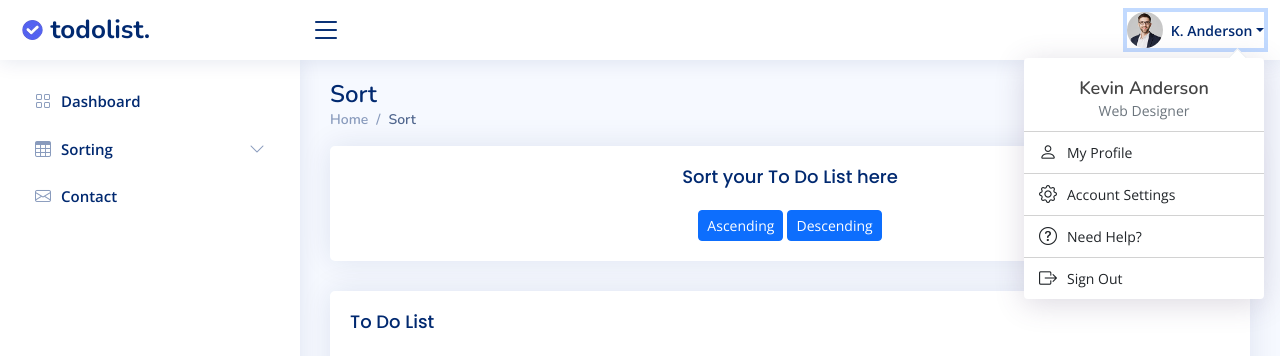
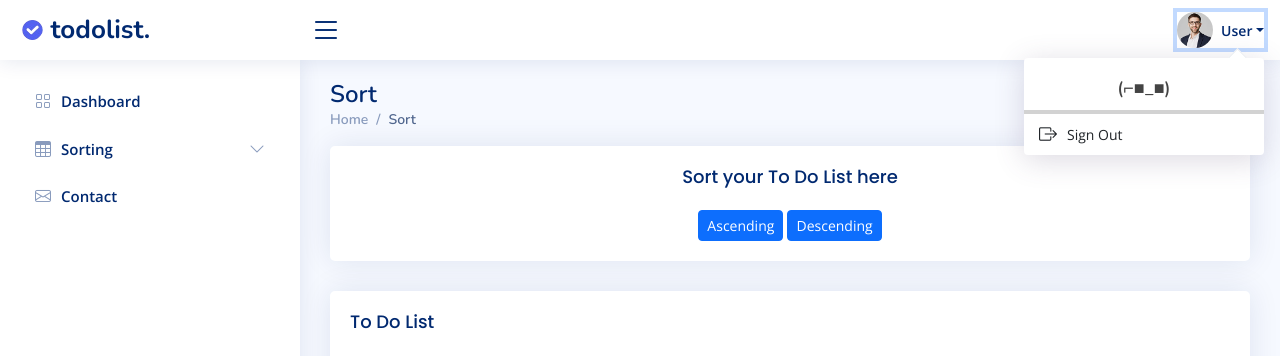
Before and after one commit to AbdulahFaiz/MINPRO-3, a PHP site: page /sort.php in a window 1280 px wide, after a click on "User". Shown: the top 356 px of the page. Run offline with PHP 8.4, Linux system fonts and the light colour scheme; the visitor is signed in with stand-in values (Sample User, id 1); data that the repository does not hold is empty; some libraries are stand-ins or nearby versions.

Commit message:
Update sort.php

```diff
--- a/sort.php
+++ b/sort.php
@@ -78,49 +78,30 @@ mysqli_close($koneksi);
                 <li class="nav-item dropdown pe-3">
                     <a class="nav-link nav-profile d-flex align-items-center pe-0" href="#" data-bs-toggle="dropdown">
                         <img src="assets/img/profile-img.jpg" alt="Profile" class="rounded-circle" />
-                        <span class="d-none d-md-block dropdown-toggle ps-2">K. Anderson</span> </a><!-- End Profile Image Icon -->
+                        <span class="d-none d-md-block dropdown-toggle ps-2">User</span> </a><!-- End Profile Image Icon -->
 
                     <ul class="dropdown-menu dropdown-menu-end dropdown-menu-arrow profile">
                         <li class="dropdown-header">
-                            <h6>Kevin Anderson</h6>
-                            <span>Web Designer</span>
+                            <h6>(⌐■_■)</h6>
                         </li>
                         <li>
                             <hr class="dropdown-divider" />
                         </li>
 
                         <li>
-                            <a class="dropdown-item d-flex align-items-center" href="users-profile.html">
-                                <i class="bi bi-person"></i>
-                                <span>My Profile</span>
-                            </a>
+                            <hr class="dropdown-divider" />
                         </li>
+
                         <li>
                             <hr class="dropdown-divider" />
                         </li>
 
                         <li>
-                            <a class="dropdown-item d-flex align-items-center" href="users-profile.html">
-                                <i class="bi bi-gear"></i>
-                                <span>Account Settings</span>
-                            </a>
-                        </li>
-                        <li>
                             <hr class="dropdown-divider" />
                         </li>
 
                         <li>
-                            <a class="dropdown-item d-flex align-items-center" href="pages-faq.html">
-                                <i class="bi bi-question-circle"></i>
-                                <span>Need Help?</span>
-                            </a>
-                        </li>
-                        <li>
-                            <hr class="dropdown-divider" />
-                        </li>
-
-                        <li>
-                            <a class="dropdown-item d-flex align-items-center" href="#">
+                            <a class="dropdown-item d-flex align-items-center" href="logout.php">
                                 <i class="bi bi-box-arrow-right"></i>
                                 <span>Sign Out</span>
                             </a>
```
